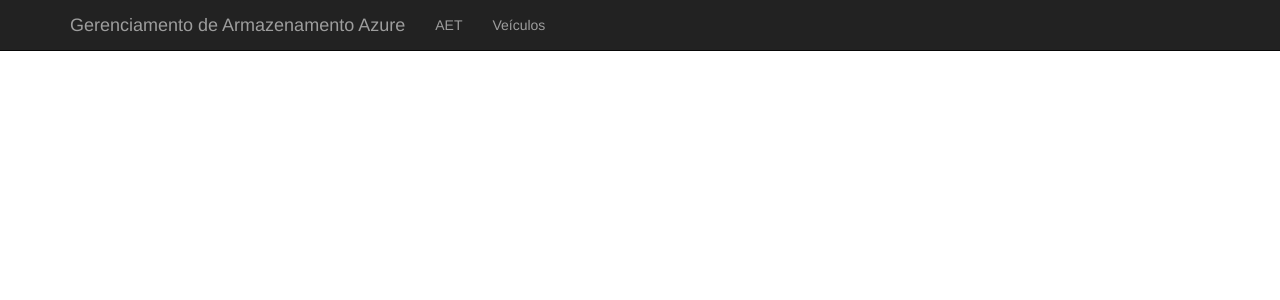
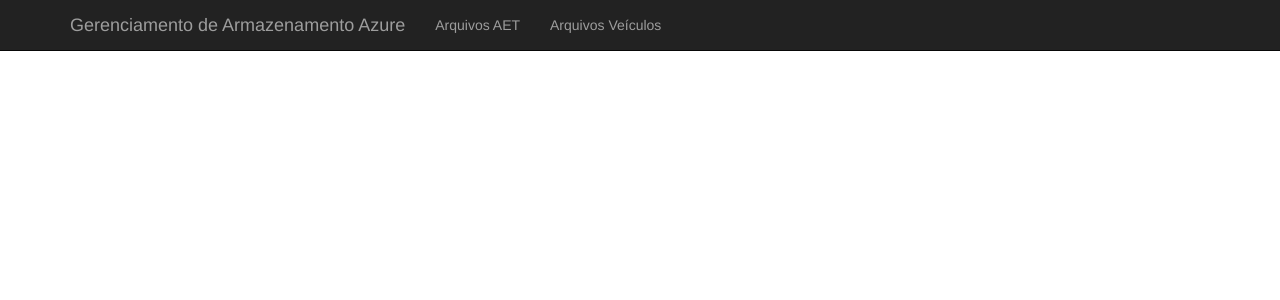
Before and after one commit to Roger2340/SIAETN-Storage-Azure, a PHP site: page /cabecalho.php in a window 1280 px wide. Shown: the top 300 px of the page. Run offline with PHP 8.4, Linux system fonts and the light colour scheme.

Commit message:
Update cabecalho.php

```diff
--- a/cabecalho.php
+++ b/cabecalho.php
@@ -15,8 +15,8 @@
             <div>
                 <ul class="nav navbar-nav">
 
-                    <li><a href="index(2).php">AET</a></li>
-                    <li><a href="Listar os blobs.php">Veículos</a></li>
+                    <li><a href="index(2).php">Arquivos AET</a></li>
+                    <li><a href="arquivos.php">Arquivos Veículos</a></li>
 
                 </ul>
             </div>
```
